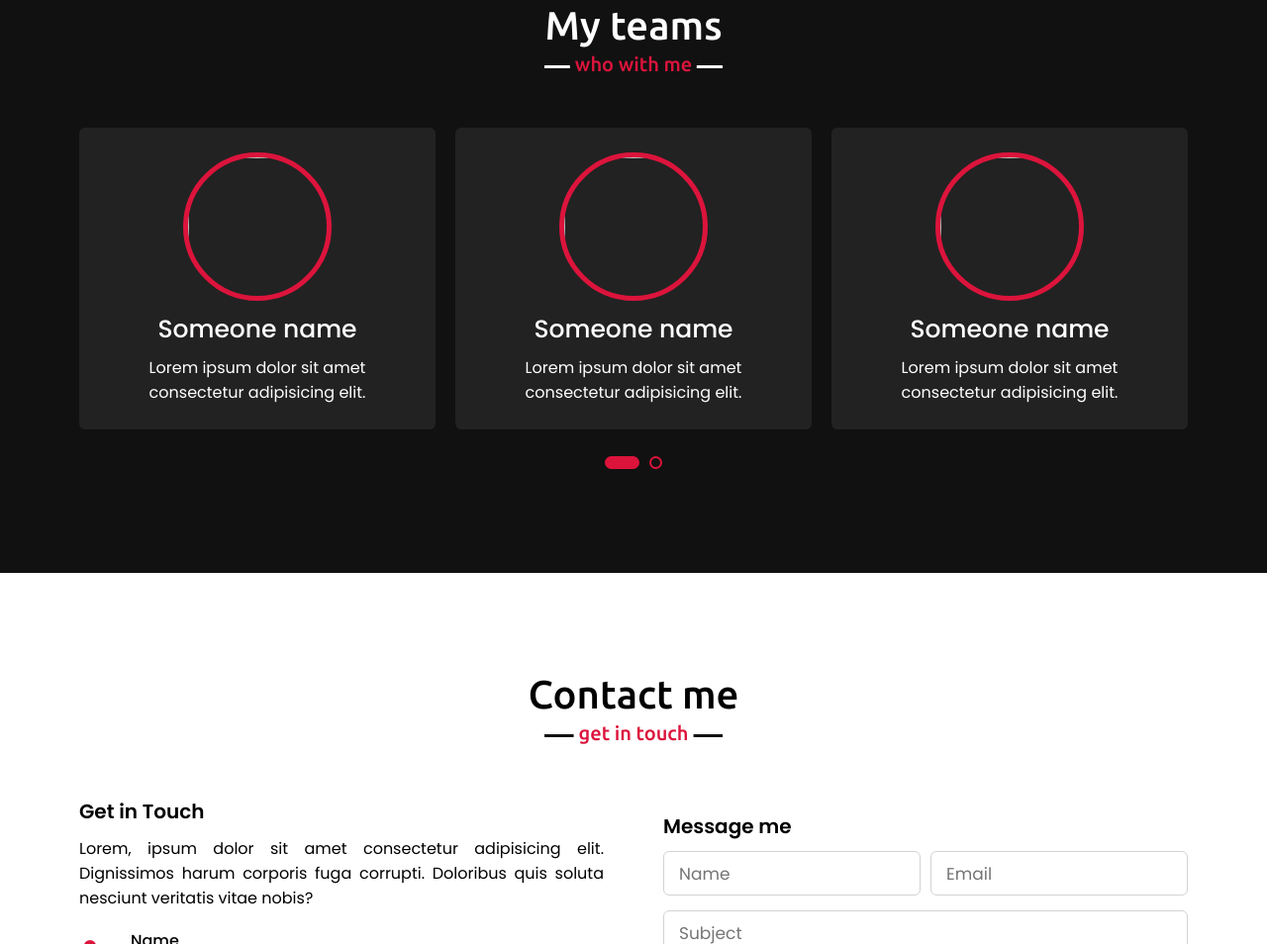
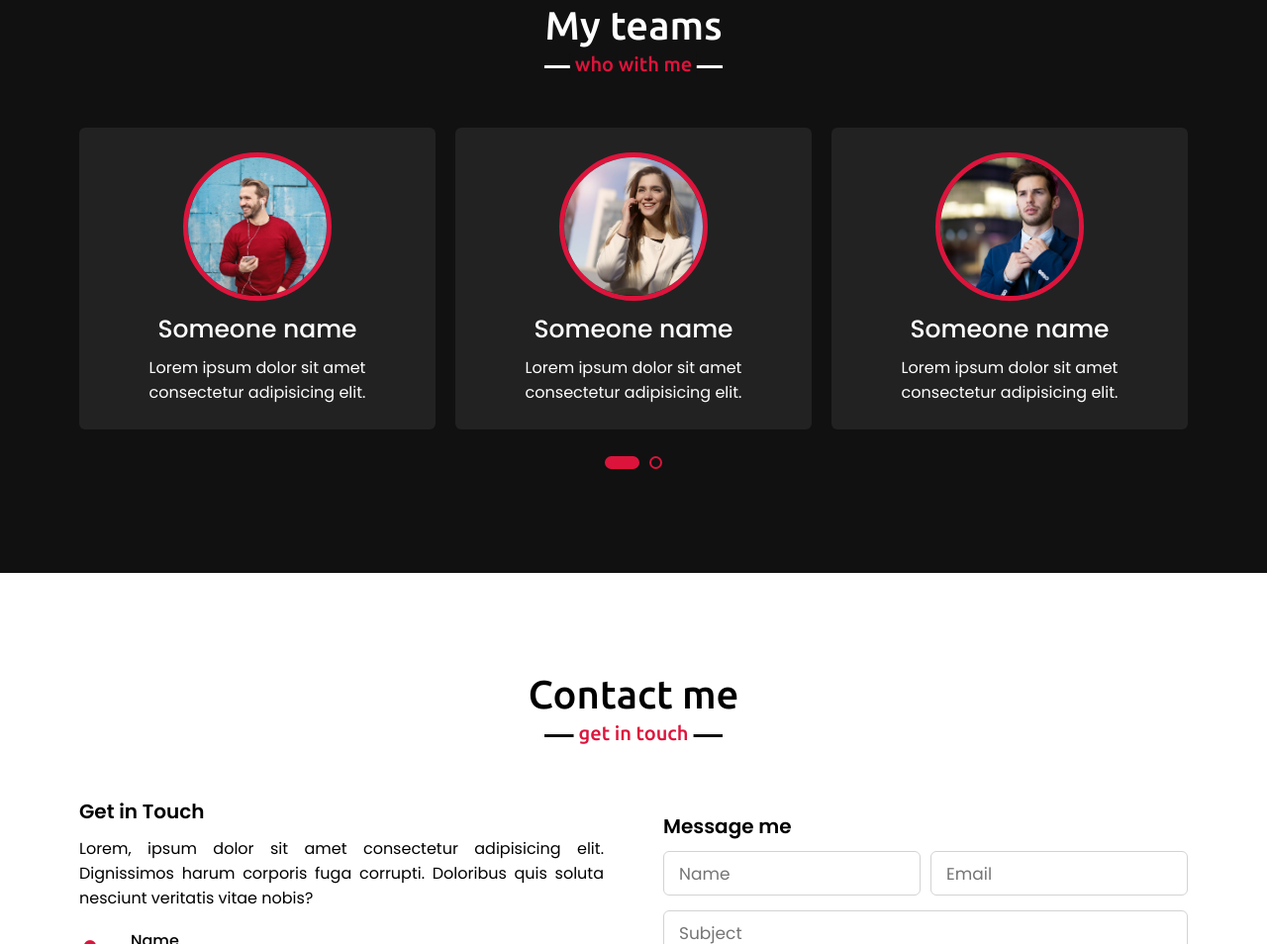
Before and after one commit to Adarshkashyap2002/adarsh_kashyap, a plain HTML site: page index.html in a window 1280 px wide. Shown: the part 2823-3777 px from the top of the page at 99% size. Drawn offline with nearby package versions, Linux system fonts and the light colour scheme; files whose address does not match are found by name.

Commit message:
Update index.html

```diff
--- a/index.html
+++ b/index.html
@@ -153,35 +153,35 @@
             <div class="carousel owl-carousel">
                 <div class="card">
                     <div class="box">
-                        <img src="images/profile-1.jpeg" alt="">
+                        <img src="profile-1.jpeg" alt="">
                         <div class="text">Someone name</div>
                         <p>Lorem ipsum dolor sit amet consectetur adipisicing elit.</p>
                     </div>
                 </div>
                 <div class="card">
                     <div class="box">
-                        <img src="images/profile-2.jpeg" alt="">
+                        <img src="profile-2.jpeg" alt="">
                         <div class="text">Someone name</div>
                         <p>Lorem ipsum dolor sit amet consectetur adipisicing elit.</p>
                     </div>
                 </div>
                 <div class="card">
                     <div class="box">
-                        <img src="images/profile-3.jpeg" alt="">
+                        <img src="profile-3.jpeg" alt="">
                         <div class="text">Someone name</div>
                         <p>Lorem ipsum dolor sit amet consectetur adipisicing elit.</p>
                     </div>
                 </div>
                 <div class="card">
                     <div class="box">
-                        <img src="images/profile-4.jpeg" alt="">
+                        <img src="profile-4.jpeg" alt="">
                         <div class="text">Someone name</div>
                         <p>Lorem ipsum dolor sit amet consectetur adipisicing elit.</p>
                     </div>
                 </div>
                 <div class="card">
                     <div class="box">
-                        <img src="images/profile-5.jpeg" alt="">
+                        <img src="profile-5.jpeg" alt="">
                         <div class="text">Someone name</div>
                         <p>Lorem ipsum dolor sit amet consectetur adipisicing elit.</p>
                     </div>
```
